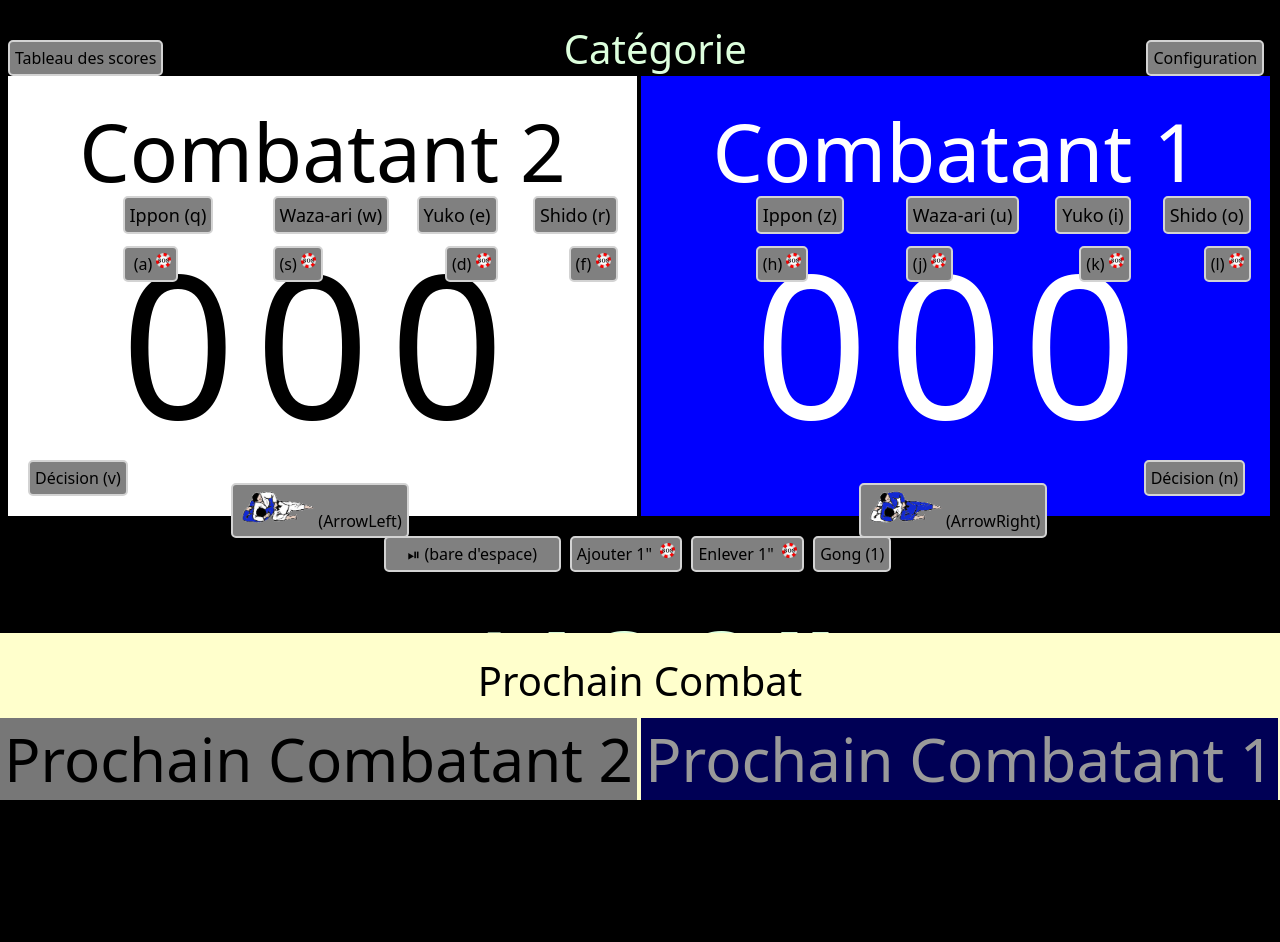
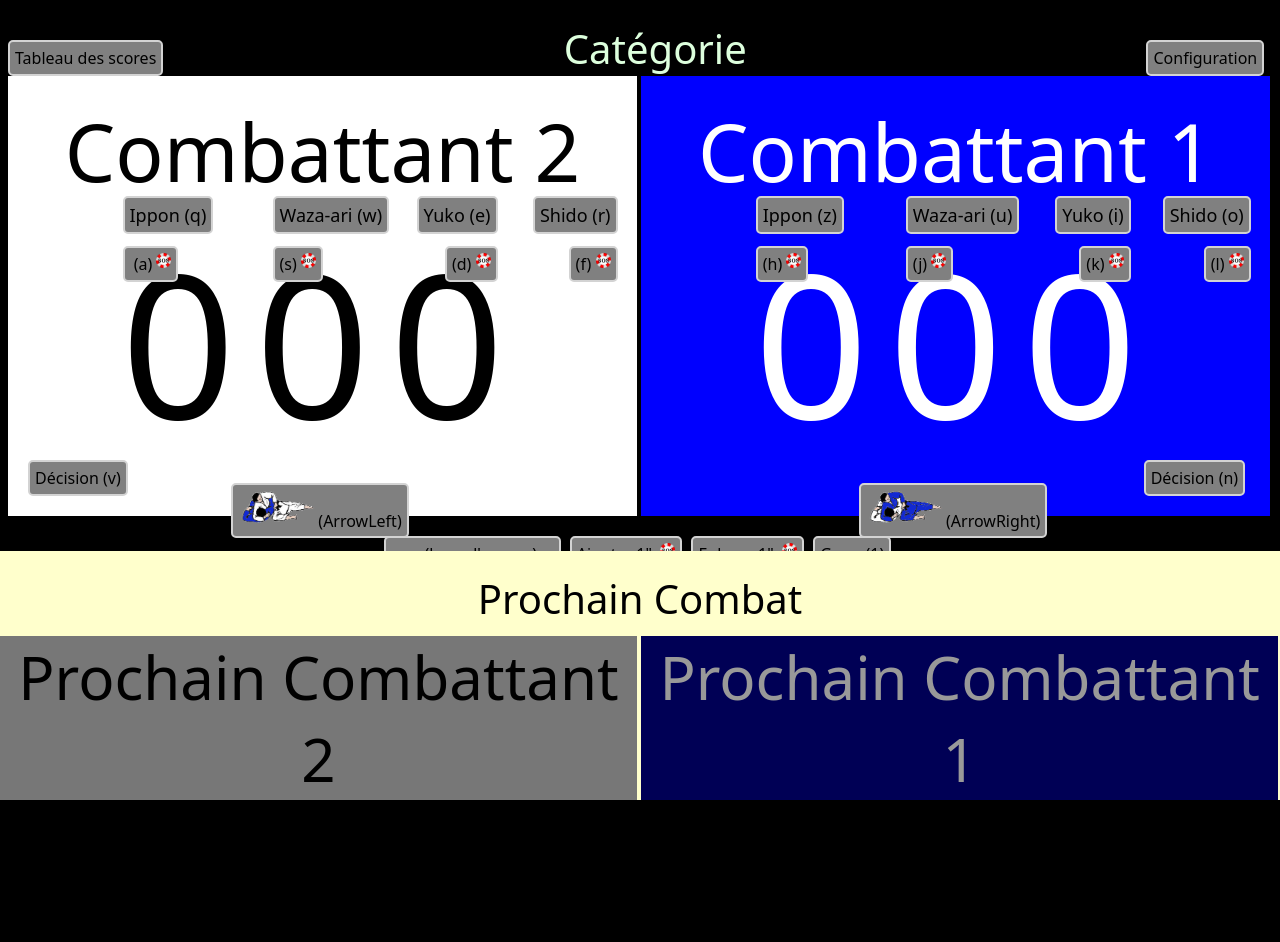
Before and after one commit to FlorianDubath/Tournamant, a PHP site: page /site/ScoreBoard.html in a window 1280 px wide. Run offline with PHP 8.4, Linux system fonts and the light colour scheme.

Commit message:
spelling in Combattant

```diff
--- a/index.php
+++ b/index.php
@@ -351,12 +351,12 @@ if ($_SESSION['_IsAdmin'] ==1){
         Fichier  Excel : <a class="pgeBtn" target="_blanck" fref="MaterielTest/Inscriptions_3.xlsx">Inscriptions 3 </a><br/><br/>
         </div>
         <span class="h_title">Changer la date/horaires pour...</span>
-        tester les inscriptions groupées, la générations des cartes de combatants, ... :
+        tester les inscriptions groupées, la générations des cartes de combattants, ... :
         <form action="./index.php" method="post"  style="text-align:center;">
               <input type="hidden" name="j3" value="1"/>
 	      <input class="pgeBtn"  type="submit" value="3 jours avant le tournoi">
 	</form><br/><br/>
-	 tester l\'accueil, remise de la carte de combatant, l\'inscription depuis une carte vierge, ... :
+	 tester l\'accueil, remise de la carte de combattant, l\'inscription depuis une carte vierge, ... :
 	<form action="./index.php" method="post"  style="text-align:center;">
               <input type="hidden" name="j3" value="2"/>
 	      <input class="pgeBtn"  type="submit" value="1h avnt la pesée des élite M">
--- a/site/ScoreBoard.html
+++ b/site/ScoreBoard.html
@@ -284,30 +284,30 @@
 		 <span class="pop_tt">CONFIGURATION </span> <br/><br/>
 		  Catégorie: <input type="text" id="cat_name" value="Catégorie"/><br/><br/>
 		  Durée du combat: <input type="number" id="cat_dur" min="1" value="3"/>min<br/><br/>
-		  Combatant Bleu: <input type="text" id="fight_blue" value="Combatant 1"/><br/><br/>
-		  Combatant Blanc: <input type="text" id="fight_white" value="Combatant 2"/><br/><br/>
+		  Combattant Bleu: <input type="text" id="fight_blue" value="Combattant 1"/><br/><br/>
+		  Combattant Blanc: <input type="text" id="fight_white" value="Combattant 2"/><br/><br/>
 		  Prochain combat: <br/>
-		  Combatant Bleu: <input type="text" id="next_fight_blue" value=""/><br/>
-		  Combatant Blanc: <input type="text" id="next_fight_white" value=""/><br/>
+		  Combattant Bleu: <input type="text" id="next_fight_blue" value=""/><br/>
+		  Combattant Blanc: <input type="text" id="next_fight_white" value=""/><br/>
 
 
-		  Osaekomi/Toketa combatant bleu <input type="text" id="k_pd_1" maxlength="10"  value="ArrowRight"/> <br/><br/>
-		  Osaekomi/Toketa combatant blanc <input type="text" id="k_pd_2" maxlength="10"  value="ArrowLeft"/><br/><br/>
+		  Osaekomi/Toketa combattant bleu <input type="text" id="k_pd_1" maxlength="10"  value="ArrowRight"/> <br/><br/>
+		  Osaekomi/Toketa combattant blanc <input type="text" id="k_pd_2" maxlength="10"  value="ArrowLeft"/><br/><br/>
 		  Toketa <input type="text" id="k_toketa" maxlength="10"  value="ArrowDown"/><br/><br/>
 
-		  Ipon combatant bleu <input class="key" type="text" id="k_100_1" maxlength="1"  value="z"/> Annulation <input class="key" type="text" id="k_m100_1" maxlength="1"  value="h"/><br/><br/>
-		  Waza-ari combatant bleu <input class="key" type="text" id="k_10_1" maxlength="1"  value="u"/> Annulation <input class="key" type="text" id="k_m10_1" maxlength="1"  value="j"/><br/><br/>
-		  Yuko combatant bleu <input class="key" type="text" id="k_1_1" maxlength="1"  value="i"/> Annulation <input class="key" type="text" id="k_m1_1" maxlength="1"  value="k"/> <br/><br/>
-		  Shido combatant bleu <input class="key" type="text" id="k_sh_1" maxlength="1"  value="o"/> Annulation <input class="key" type="text" id="k_msh_1" maxlength="1"  value="l"/><br/><br/>
+		  Ipon combattant bleu <input class="key" type="text" id="k_100_1" maxlength="1"  value="z"/> Annulation <input class="key" type="text" id="k_m100_1" maxlength="1"  value="h"/><br/><br/>
+		  Waza-ari combattant bleu <input class="key" type="text" id="k_10_1" maxlength="1"  value="u"/> Annulation <input class="key" type="text" id="k_m10_1" maxlength="1"  value="j"/><br/><br/>
+		  Yuko combattant bleu <input class="key" type="text" id="k_1_1" maxlength="1"  value="i"/> Annulation <input class="key" type="text" id="k_m1_1" maxlength="1"  value="k"/> <br/><br/>
+		  Shido combattant bleu <input class="key" type="text" id="k_sh_1" maxlength="1"  value="o"/> Annulation <input class="key" type="text" id="k_msh_1" maxlength="1"  value="l"/><br/><br/>
 
-		  Décision combatant bleu <input class="key" type="text" id="k_dc_1" maxlength="1"  value="n"/><br/><br/><br/>
+		  Décision combattant bleu <input class="key" type="text" id="k_dc_1" maxlength="1"  value="n"/><br/><br/><br/>
 
-		  Ipon combatant blanc <input  class="key" type="text" id="k_100_2" maxlength="1"  value="q"/> Annulation <input class="key" type="text" id="k_m100_2" maxlength="1"  value="a"/><br/><br/>
-		  Waza-ari combatant blanc <input  class="key" type="text" id="k_10_2" maxlength="1"  value="w"/> Annulation <input class="key" type="text" id="k_m10_2" maxlength="1"  value="s"/><br/><br/>
-		  Yuko combatant blanc <input  class="key" type="text" id="k_1_2" maxlength="1"  value="e"/> Annulation <input class="key" type="text" id="k_m1_2" maxlength="1"  value="d"/><br/><br/>
-		  Shido combatant blanc <input class="key"  type="text" id="k_sh_2" maxlength="1"  value="r"/> Annulation <input class="key" type="text" id="k_msh_2" maxlength="1"  value="f"/><br/><br/>
+		  Ipon combattant blanc <input  class="key" type="text" id="k_100_2" maxlength="1"  value="q"/> Annulation <input class="key" type="text" id="k_m100_2" maxlength="1"  value="a"/><br/><br/>
+		  Waza-ari combattant blanc <input  class="key" type="text" id="k_10_2" maxlength="1"  value="w"/> Annulation <input class="key" type="text" id="k_m10_2" maxlength="1"  value="s"/><br/><br/>
+		  Yuko combattant blanc <input  class="key" type="text" id="k_1_2" maxlength="1"  value="e"/> Annulation <input class="key" type="text" id="k_m1_2" maxlength="1"  value="d"/><br/><br/>
+		  Shido combattant blanc <input class="key"  type="text" id="k_sh_2" maxlength="1"  value="r"/> Annulation <input class="key" type="text" id="k_msh_2" maxlength="1"  value="f"/><br/><br/>
 
-		  Décision combatant blanc <input class="key" type="text" id="k_dc_2" maxlength="1"  value="v"/><br/><br/><br/>
+		  Décision combattant blanc <input class="key" type="text" id="k_dc_2" maxlength="1"  value="v"/><br/><br/><br/>
 
 		  Gong <input class="key" type="text" id="k_gong" maxlength="1"  value="1"/><br/><br/>
 
@@ -926,8 +926,8 @@ function conf_key(){
 }
 
 set_title("Catégorie");
-set_name("Combatant 1","Combatant 2");
-set_next_name("Prochain Combatant 1","Prochain Combatant 2");
+set_name("Combattant 1","Combattant 2");
+set_next_name("Prochain Combattant 1","Prochain Combattant 2");
 set_duration(1);
 reset();
 reset_pin_down();
--- a/site/card.php
+++ b/site/card.php
@@ -199,7 +199,7 @@ if ( ! empty($_SESSION['_UserId'])) {
 
             echo'
 
-            <span class="fsubtitle">Présence et carte de combatant:</span>';
+            <span class="fsubtitle">Présence et carte de combattant:</span>';
 
 
             if ( $chin==0) {
--- a/site/cards.php
+++ b/site/cards.php
@@ -241,7 +241,7 @@ function makePDF(pdf_name) {
 
 }
 
- makePDF(\'Cartes_combatants.pdf\');
+ makePDF(\'Cartes_combattants.pdf\');
 
 </script>
 </html>';
```
Also changed, not shown: site/cat.php (+19 -19 lines), planDuSite.svg.
